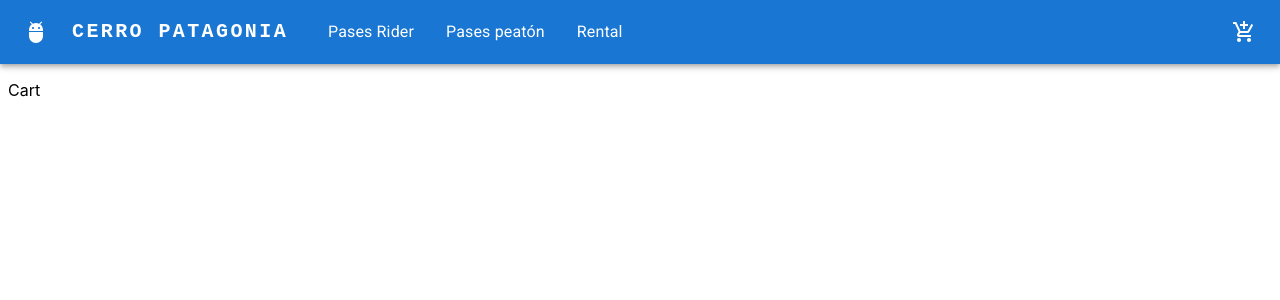
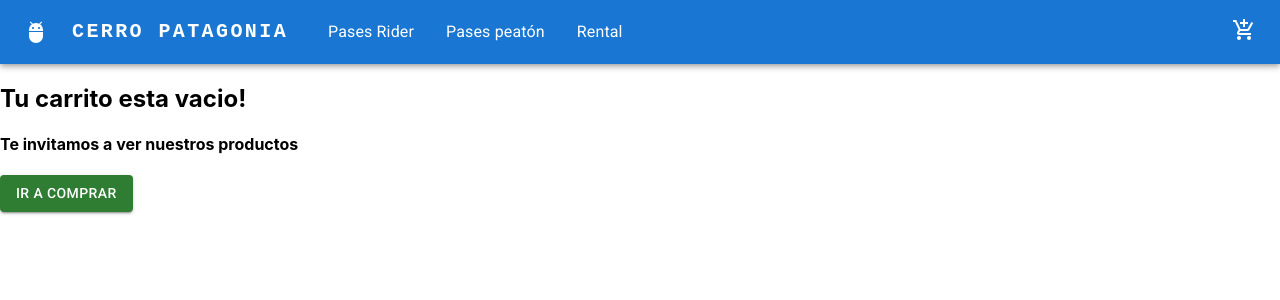
Before and after one commit to Nfontana1501/ReactJS-CoderHouse, a React (Create React App) app: page /cart in a window 1280 px wide. Shown: the top 300 px of the page. Built offline with nearby package versions, Linux system fonts and the light colour scheme.

Commit message:
desafio Cart View - ReactJS CoderHouse

```diff
--- a/package.json
+++ b/package.json
@@ -10,6 +10,7 @@
     "@testing-library/jest-dom": "^5.16.5",
     "@testing-library/react": "^13.3.0",
     "@testing-library/user-event": "^13.5.0",
+    "firebase": "^9.10.0",
     "react": "^18.2.0",
     "react-dom": "^18.2.0",
     "react-router-dom": "^6.3.0",
--- a/src/components/Cart/Cart.jsx
+++ b/src/components/Cart/Cart.jsx
@@ -1,17 +1,60 @@
+import { Button } from '@mui/material';
 import * as React from 'react';
 import { useContext } from 'react';
+import { useNavigate } from 'react-router-dom';
 import { CartContext } from '../../context/CartContext';
+import CartItem from './CartItem';
 
 export default function Cart({}) {
 
-    const {cart} = useContext(CartContext)
-    console.log('carrito', cart)
+    const {cart, cartTotal, clear} = useContext(CartContext)
+    const navegar = useNavigate();
 
     return (
-    <>
-    <div style={{width:'20rem', margin:'.5rem'}}>
-        <p>Cart</p>
+    <div>
+        {
+            !cart.length
+            ?<div>
+                <h2>Tu carrito esta vacio!</h2>
+                <h4>Te invitamos a ver nuestros productos</h4>
+                <Button
+                style={{
+                    marginBottom: '.5rem',
+                }}
+                variant="contained"
+                color="success"
+                onClick={() => navegar('/')}>
+                Ir a comprar
+                </Button>
+            </div>
+            :<div style={{display:'flex', flexDirection:'column', alignItems:'center'}}>
+                <h2>Tu carrito</h2>
+                <div style={{width:'80%', display:'flex', justifyContent:'space-between', alignItems:'center' , margin:'.5rem'}}>
+                    <span style={{width: '25%'}}></span>
+                    <span><b>Nombre de producto</b></span>
+                    <span><b>Cantidad</b></span>
+                    <span><b>Precio</b></span>
+                    <span></span>
+                </div>
+                {cart.map((compra)=> <CartItem key={compra.id} compra={compra}/>)}
+                <span><b>Total a pagar : ${cartTotal()}</b></span>
+                <div style={{display:'flex', justifyContent:'space-between', alignItems:'center', padding:'2rem'}}>
+                <Button
+                    style={{margin:'1rem'}}
+                    variant="contained"
+                    color="error"
+                    onClick={clear}>
+                Vaciar carrito
+                </Button>
+                <Button
+                    style={{margin:'1rem'}}
+                    variant="contained"
+                    color="success">
+                Terminar compra
+                </Button>
+                </div>
+            </div>
+        }
     </div>
-    </>
     );
 }
--- /dev/null
+++ b/src/components/Cart/CartItem.jsx
@@ -0,0 +1,26 @@
+import { Button } from '@mui/material';
+import * as React from 'react';
+import { useContext } from 'react';
+import { CartContext } from '../../context/CartContext';
+
+export default function CartItem({compra}) {
+
+    const {removeItem} = useContext(CartContext)
+
+    return (
+    <div style={{width:'80%', display:'flex', justifyContent:'space-between', alignItems:'center' , margin:'.5rem'}}>
+        <img src={compra.img} alt={compra.name} style={{width: '25%'}} />
+        <span>{compra.nombre}</span>
+        <span>{compra.qty}</span>
+        <span>{compra.precio}</span>
+        <Button
+            variant="contained"
+            color="error"
+            onClick={() => {
+                removeItem(compra.id)
+            }}>
+            X
+        </Button>
+    </div>
+    );
+}
--- a/src/components/NavBar/CartWidget.jsx
+++ b/src/components/NavBar/CartWidget.jsx
@@ -1,9 +1,17 @@
 import React from 'react';
 import AddShoppingCartIcon from '@mui/icons-material/AddShoppingCart';
+import { useContext } from 'react';
+import { CartContext } from '../../context/CartContext';
 
 const CartWidget = () => {
+
+    const {cartQuantity, cart} = useContext(CartContext)
+
     return(
+        <div>
         <AddShoppingCartIcon />
+        <span>{!cart.length ? '' : cartQuantity()}</span>
+        </div>
     );
 }
 
--- a/src/components/NavBar/NavBar.jsx
+++ b/src/components/NavBar/NavBar.jsx
@@ -124,7 +124,9 @@ export default function NavBar () {
                 ))}
             </Box>
 
-            <CartWidget />
+            <NavLink to='/cart' className="links">
+                <CartWidget />
+            </NavLink>
 
             </Toolbar>
         </Container>
--- a/src/context/CartContext.js
+++ b/src/context/CartContext.js
@@ -22,9 +22,34 @@ export function CartProvider ({children}) {
         setCart([...cart, item])
     }
 
+    function cartQuantity (){
+        return cart.reduce((acc, prod) => acc += prod.qty, 0)
+    }
+
+    function cartTotal (){
+        return cart.reduce((acc, prod) => acc += prod.precio * prod.qty, 0)
+    }
+
     return(
-        <CartContext.Provider value={{cart, clear, isInCart, removeItem, addItem}}>
+        <CartContext.Provider value={{cart, clear, isInCart, removeItem, addItem, cartQuantity, cartTotal}}>
             {children}
         </CartContext.Provider>
     );
 }
+
+/*const addItem = (item) => {
+    const existsInCart = cart.find((prod)=> prod.id === item.id)
+    if(existsInCart){
+        const carritoActualizado = cart.map((prod)=>{
+            if(prod.id === item.id){
+                return {...prod, quantity:prod.quantity + item.quantity}
+            }else{
+                return prod
+            }
+        })
+        setCart(carritoActualizado )
+    }else{
+        setCart([...cart, item])
+    }
+
+}*/
```
Also changed, not shown: 1 other file (tests, documents, lock files or other folders).
